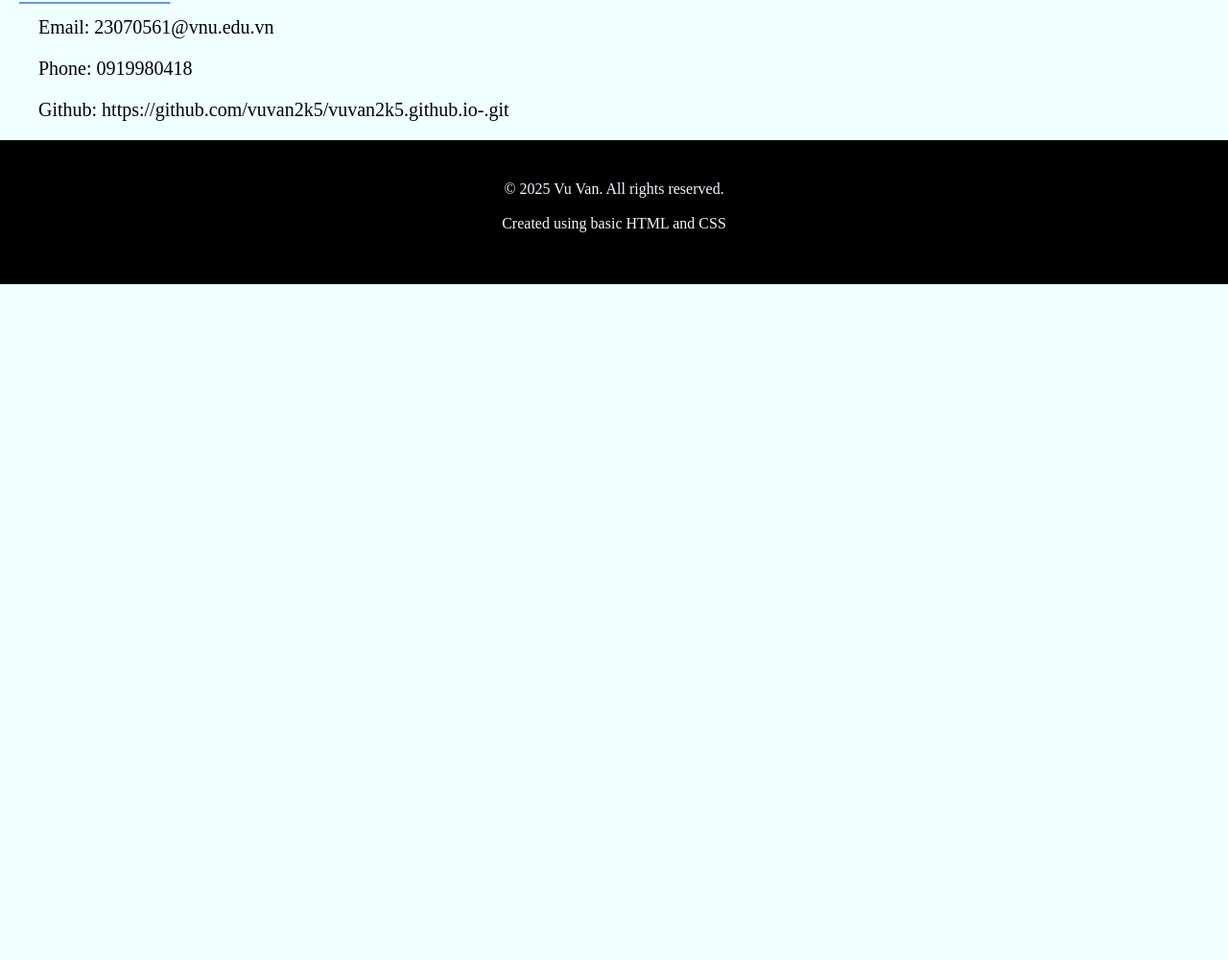
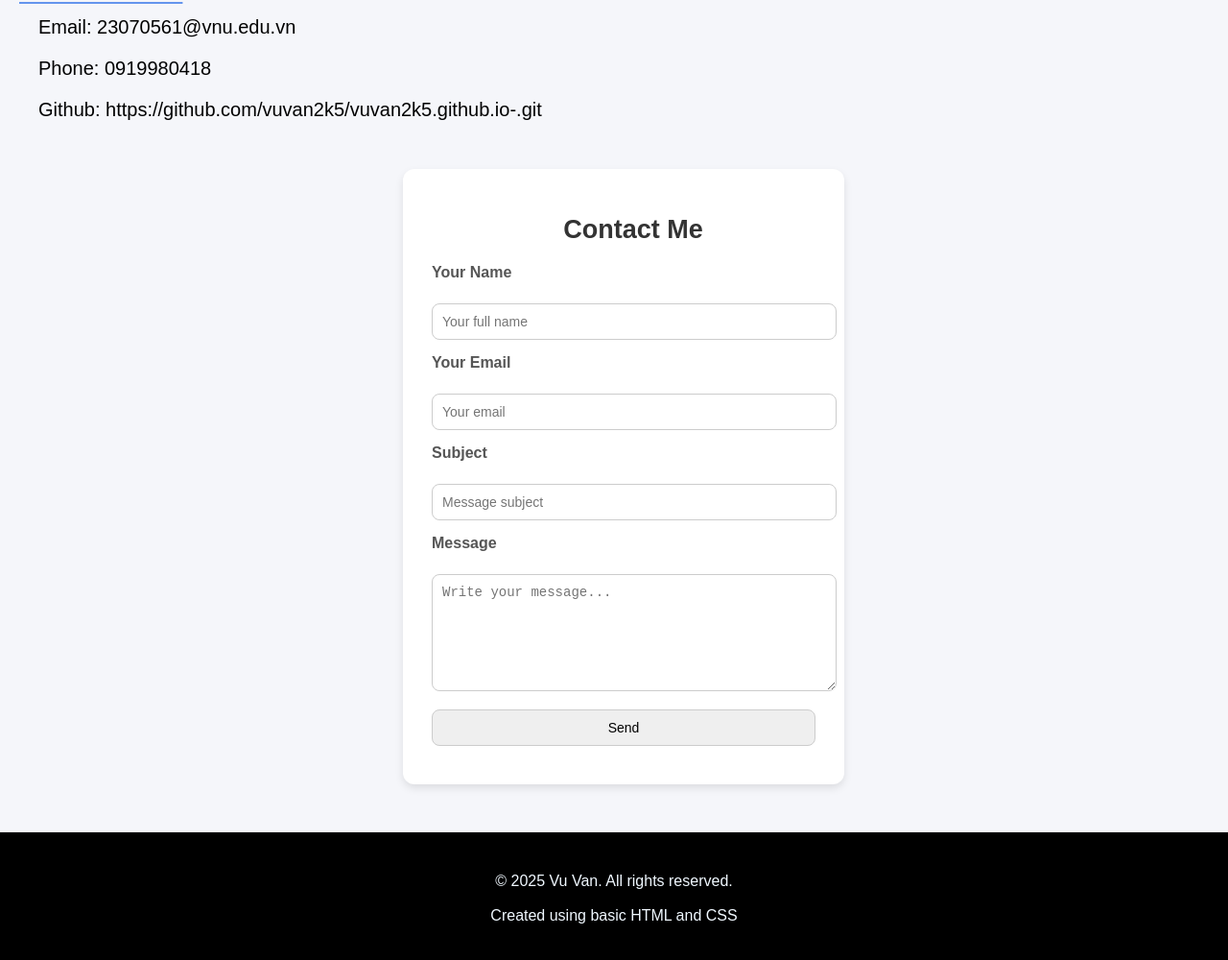
Before and after one commit to vuvan2k5/vuvan2k5.github.io-, a plain HTML site: page Week 5/MyCV.html in a window 1280 px wide. Shown: the part 1188-2188 px from the top of the page at 96% size. Before the commit the page ends 1484 px from the top, so only its background shows below. Drawn offline with Linux system fonts and the light colour scheme.

Commit message:
update CV

```diff
--- a/Week 5/MyCV.html
+++ b/Week 5/MyCV.html
@@ -68,6 +68,24 @@
             <p>Phone: 0919980418</p>
             <p>Github: https://github.com/vuvan2k5/vuvan2k5.github.io-.git</p>
         </article>
+        <div class="contact-form">
+        <form>
+            <h2>Contact Me</h2>
+            <label for="your_name">Your Name</label><br>
+            <input type="text" id="you_name" name="your_name" placeholder="Your full name" required>
+            <br>
+            <label for="your_email">Your Email</label><br>
+            <input type="text" id="you_email" name="your_email" placeholder="Your email" required>
+            <br>
+            <label for="subject">Subject</label><br>
+            <input type="text" id="subject" name="subject" placeholder="Message subject">
+            <br>
+            <label for="description_subject">Message</label><br>
+            <textarea name="description_subject" id="description_subject" rows="5" placeholder="Write your message..."></textarea>
+            <br>
+            <input type="Submit" value="Send">
+        </form>
+        </div>
     </section>
     <footer>
         <p>&copy 2025 Vu Van. All rights reserved.</p>
--- a/Week 5/styles for MyCV.css
+++ b/Week 5/styles for MyCV.css
@@ -58,3 +58,62 @@ footer {
     color:aliceblue;
     text-align: center;
 }
+ body {
+      font-family: Arial, sans-serif;
+      background: #f5f6fa;
+      margin: 0;
+      padding: 0;
+    }
+
+    .contact-form {
+      width: 400px;
+      background: #fff;
+      padding: 25px 30px;
+      margin: 50px auto;
+      box-shadow: 0 4px 8px rgba(0,0,0,0.1);
+      border-radius: 12px;
+    }
+
+    .contact-form h2 {
+      text-align: center;
+      color: #333;
+      margin-bottom: 20px;
+    }
+
+    .contact-form label {
+      display: block;
+      margin-bottom: 5px;
+      font-weight: bold;
+      color: #555;
+    }
+
+    .contact-form input,
+    .contact-form textarea {
+      width: 100%;
+      padding: 10px;
+      margin-bottom: 15px;
+      border: 1px solid #ccc;
+      border-radius: 8px;
+      font-size: 14px;
+    }
+
+    .contact-form textarea {
+      resize: vertical;
+      height: 100px;
+    }
+
+    .contact-form button {
+      width: 100%;
+      background: #007bff;
+      color: #fff;
+      border: none;
+      padding: 12px;
+      border-radius: 8px;
+      font-size: 16px;
+      cursor: pointer;
+      transition: background 0.3s ease;
+    }
+
+    .contact-form button:hover {
+      background: #0056b3;
+    }
```
